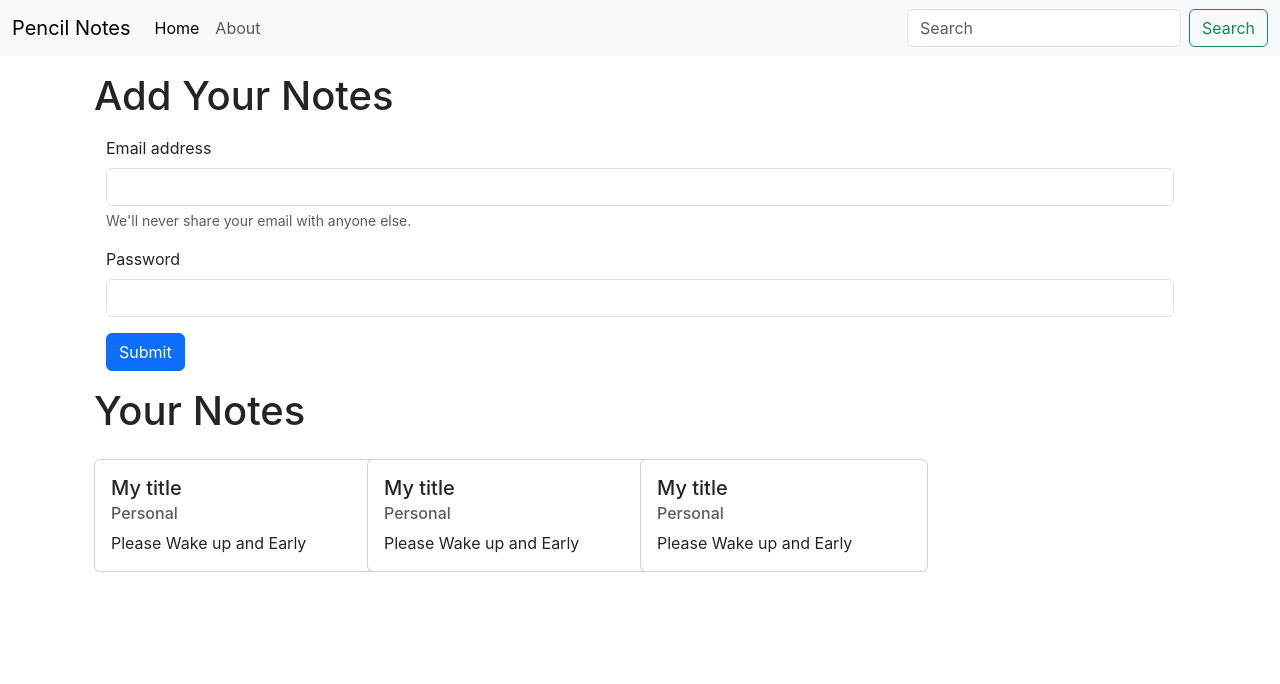
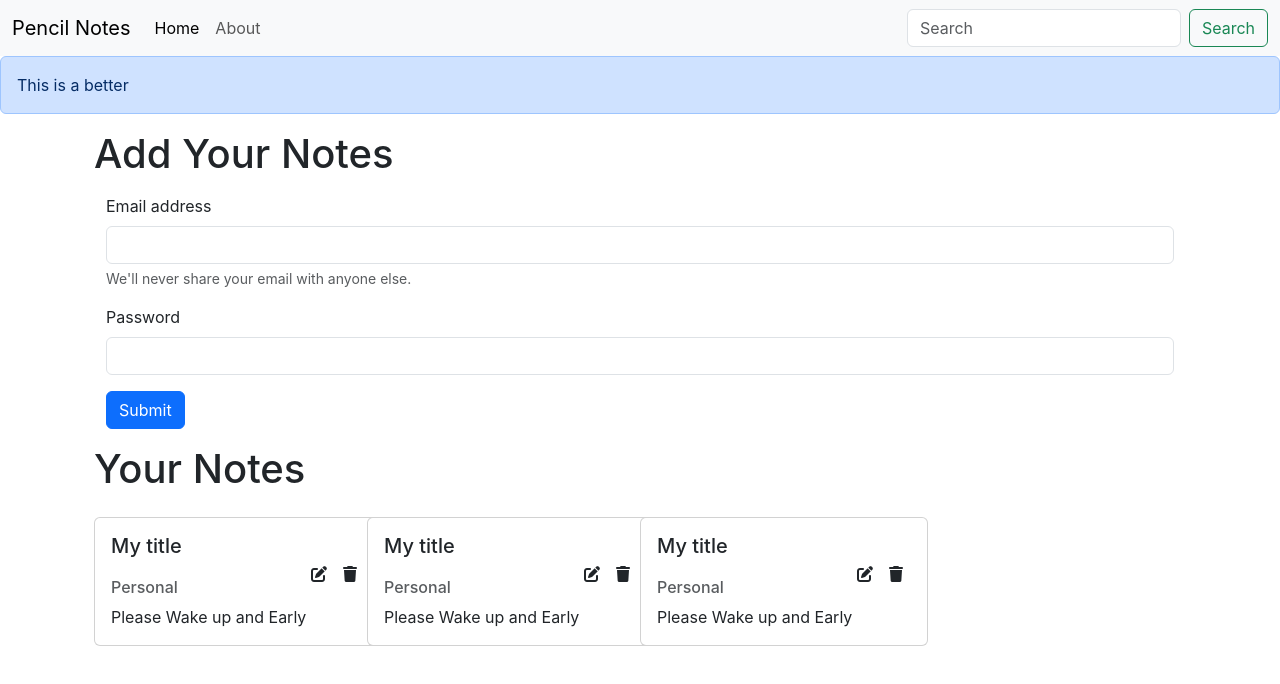
Before and after one commit to Ayushjaisgit/PencilNotes, a React (Create React App) app: page / in a window 1280 px wide. Shown: the top 684 px of the page. Built offline with nearby package versions, Linux system fonts and the light colour scheme.

Commit message:
Passing data as props major

```diff
--- a/public/index.html
+++ b/public/index.html
@@ -9,6 +9,8 @@
       name="description"
       content="Web site created using create-react-app"
     />
+     <!-- fontawesome CSS  -->
+    <link rel="stylesheet" href="https://kit.fontawesome.com/0eb66c46b6.css" crossorigin="anonymous">
     <!-- bootstrap css cdn  -->
     <link href="https://cdn.jsdelivr.net/npm/bootstrap@5.3.0-alpha1/dist/css/bootstrap.min.css" rel="stylesheet" integrity="sha384-GLhlTQ8iRABdZLl6O3oVMWSktQOp6b7In1Zl3/Jr59b6EGGoI1aFkw7cmDA6j6gD" crossorigin="anonymous">
     <link rel="apple-touch-icon" href="%PUBLIC_URL%/logo192.png" />
@@ -33,15 +35,7 @@
     <div id="root"></div>
  <!-- bootstrap script cdn  -->
     <script src="https://cdn.jsdelivr.net/npm/bootstrap@5.3.0-alpha1/dist/js/bootstrap.bundle.min.js" integrity="sha384-w76AqPfDkMBDXo30jS1Sgez6pr3x5MlQ1ZAGC+nuZB+EYdgRZgiwxhTBTkF7CXvN" crossorigin="anonymous"></script>
-    <!--
-      This HTML file is a template.
-      If you open it directly in the browser, you will see an empty page.
-
-      You can add webfonts, meta tags, or analytics to this file.
-      The build step will place the bundled scripts into the <body> tag.
-
-      To begin the development, run `npm start` or `yarn start`.
-      To create a production bundle, use `npm run build` or `yarn build`.
-    -->
+   <!-- fontawesome script js  -->
+   <script src="https://kit.fontawesome.com/0eb66c46b6.js" crossorigin="anonymous"></script>
   </body>
 </html>
--- a/src/App.js
+++ b/src/App.js
@@ -8,12 +8,14 @@ import Navbar from './Components/Navbar';
 import Home from './Components/Home';
 import About from './Components/About';
 import NoteState from './context/notes/NoteState';
+import Alert from './Components/Alert';
 
 function App() {
   return (
     <NoteState>
       <Router>
         <Navbar />
+        <Alert messege={"This is a better"} />
         <div className='container'>
         <Routes>
           <Route exact path="/" element={<Home />} />
--- /dev/null
+++ b/src/Components/Alert.js
@@ -0,0 +1,11 @@
+import React from 'react'
+
+const Alert = (props) => {
+  return (
+    <div><div class="alert alert-primary" role="alert">
+    {props.messege}
+  </div></div>
+  )
+}
+
+export default Alert
--- a/src/Components/Home.js
+++ b/src/Components/Home.js
@@ -11,12 +11,12 @@ const Home = () => {
         <h1>Add Your Notes</h1>
         <form className="container my-3">
           <div className="mb-3">
-            <label for="exampleInputEmail1" className="form-label">Email address</label>
+            <label htmlFor="exampleInputEmail1" className="form-label">Email address</label>
             <input type="email" className="form-control" id="exampleInputEmail1" aria-describedby="emailHelp" />
             <div id="emailHelp" className="form-text">We'll never share your email with anyone else.</div>
           </div>
           <div className="mb-3">
-            <label for="exampleInputPassword1" className="form-label">Password</label>
+            <label htmlFor="exampleInputPassword1" className="form-label">Password</label>
             <input type="password" className="form-control" id="exampleInputPassword1" />
           </div>
           <button type="submit" className="btn btn-primary">Submit</button>
--- a/src/Components/Noteitem.js
+++ b/src/Components/Noteitem.js
@@ -2,16 +2,21 @@ import React from 'react'
 
 const Noteitem = (props) => {
     const { note } = props;
-    return ( <>
-            <div className="col-md-3">
-            <div className="card my-3" style={{width: "18rem"}}>
+    return (<>
+        <div className="col-md-3">
+            <div className="card my-3" style={{ width: "18rem" }}>
                 <div className="card-body">
-                    <h5 className="card-title">{note.title}</h5>
-                    <h6 className="card-subtitle mb-2 text-muted">{note.tag}</h6>
-                    <p className="card-text">{note.description}</p>
-                </div>
+                        <h5 className="card-title">{note.title}</h5>
+                    <div className="d-flex align-items-center justify-content-end">
+
+                        <i className="fa-solid fa-pen-to-square mx-2"></i>
+                        <i className="fa-sharp fa-solid fa-trash mx-2"></i>
+                    </div>
+                        <h6 className="card-subtitle mb-2 text-muted">{note.tag}</h6>
+                        <p className="card-text">{note.description} </p>
                 </div>
             </div>
+        </div>
     </>
     )
 }
--- a/src/Components/Notes.js
+++ b/src/Components/Notes.js
@@ -10,7 +10,7 @@ const Notes = () => {
     <div className="container row my-3">
     <h1>Your Notes</h1>
     {notes.map((note)=>{
-      return <Noteitem note={note} />
+      return <Noteitem key={note._id} note={note} />
     })}
   </div>
   )
--- a/src/context/notes/NoteState.js
+++ b/src/context/notes/NoteState.js
@@ -4,7 +4,7 @@ import noteContext from "./noteContext"
 const NoteState = (props) =>{
     const notesInitial = [
         {
-          "_id": "63f5521eccd4af8ac799ba16",
+          "_id": "63f5521eccd4af8ac7fdd99ba16",
           "user": "63efea77887af454795a2cb3",
           "title": "My title",
           "description": "Please Wake up and Early",
@@ -14,7 +14,7 @@ const NoteState = (props) =>{
         },
 
         {
-          "_id": "63f55353d3e7bbad3ad846be",
+          "_id": "63f55353d3e7bdfddbad3ad846be",
           "user": "63efea77887af454795a2cb3",
           "title": "My title",
           "description": "Please Wake up and Early",
@@ -23,7 +23,7 @@ const NoteState = (props) =>{
           "__v": 0
         },
         {
-          "_id": "63f55353d3e7bbad3ad846c0",
+          "_id": "63f55353d3e7bbadsd3ad846c0",
           "user": "63efea77887af454795a2cb3",
           "title": "My title",
           "description": "Please Wake up and Early",
```
